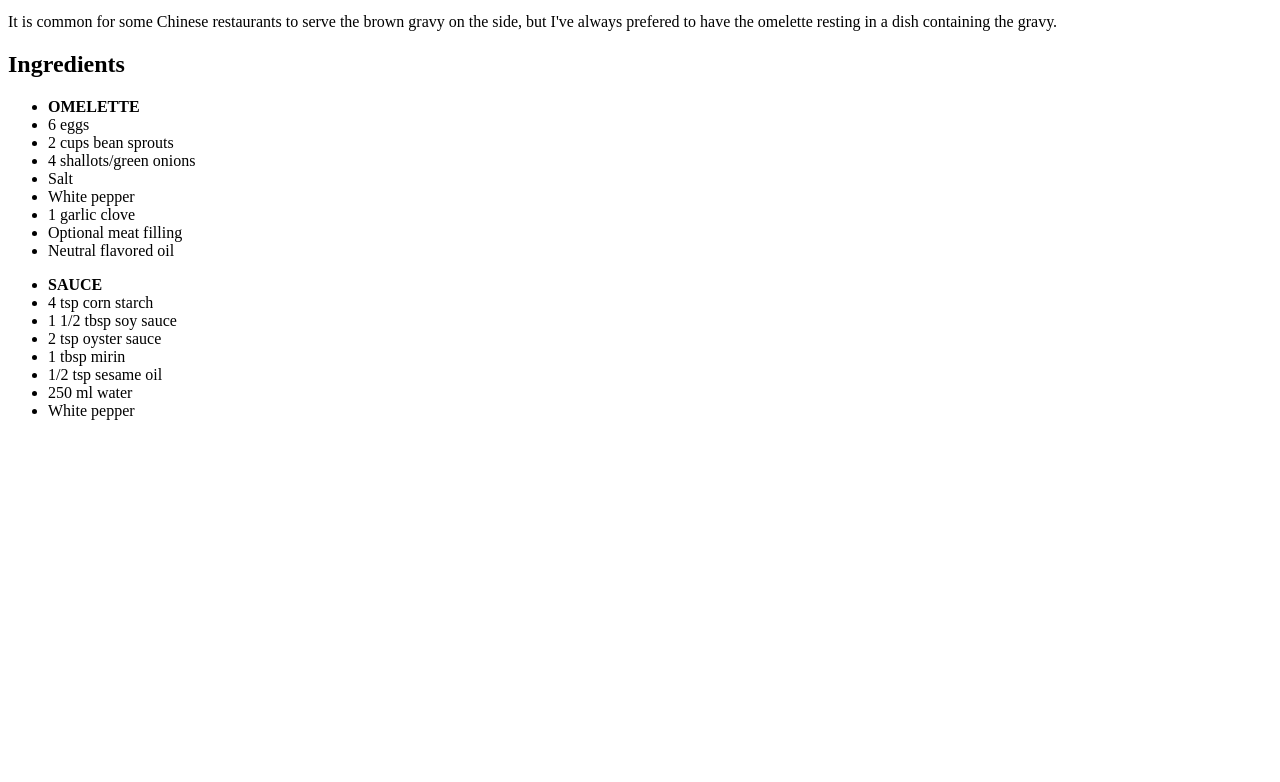
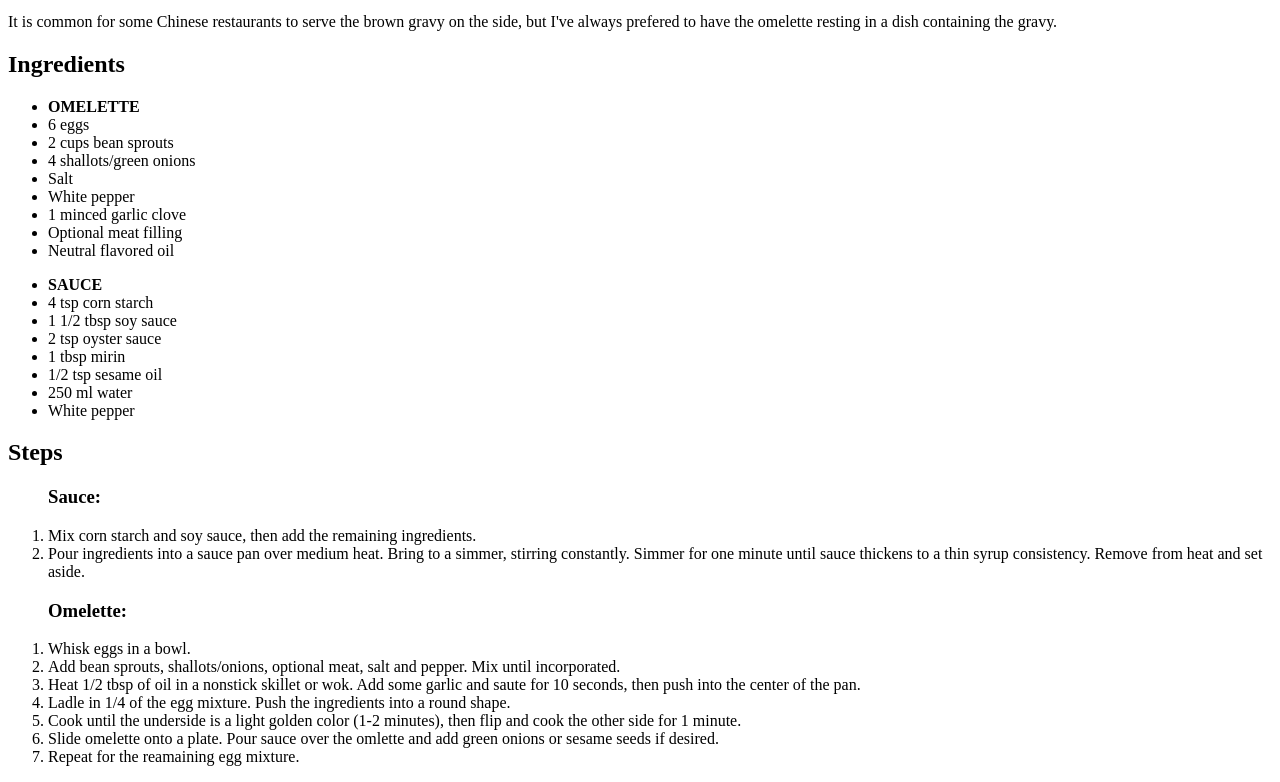
Before and after one commit to kiriks12098/odin-recipes, a plain HTML site: page recipes/eggfooyoung.html in a window 1280 px wide. Shown: the part 940-1722 px from the top of the page. Before the commit the page ends 1376 px from the top, so only its background shows below. Drawn offline with Linux system fonts and the light colour scheme.

Commit message:
Add cooking instructions for sauce and omelette

```diff
--- a/recipes/eggfooyoung.html
+++ b/recipes/eggfooyoung.html
@@ -23,7 +23,7 @@
             <li>4 shallots/green onions</li>
             <li>Salt</li>
             <li>White pepper</li>
-            <li>1 garlic clove</li>
+            <li>1 minced garlic clove</li>
             <li>Optional meat filling</li>
             <li>Neutral flavored oil</li>
             <p></p>
@@ -36,5 +36,23 @@
             <li>250 ml water</li>
             <li>White pepper</li>
         </ul>
+        <h2>Steps</h2>
+        <ol>
+            <h3>Sauce:</h3>
+            <li>Mix corn starch and soy sauce, then add the remaining ingredients.</li>
+            <li>Pour ingredients into a sauce pan over medium heat. Bring to a simmer, stirring constantly.
+                Simmer for one minute until sauce thickens to a thin syrup consistency. Remove from heat and set aside.</li>
+        </ol>
+        <ol>
+            <h3>Omelette:</h3>
+            <li>Whisk eggs in a bowl.</li>
+            <li>Add bean sprouts, shallots/onions, optional meat, salt and pepper. Mix until incorporated.</li>
+            <li>Heat 1/2 tbsp of oil in a nonstick skillet or wok. Add some garlic and saute for 10 seconds,
+                then push into the center of the pan.</li>
+            <li>Ladle in 1/4 of the egg mixture. Push the ingredients into a round shape.</li>
+            <li>Cook until the underside is a light golden color (1-2 minutes), then flip and cook the other side for 1 minute.</li>
+            <li>Slide omelette onto a plate. Pour sauce over the omlette and add green onions or sesame seeds if desired.</li>
+            <li>Repeat for the reamaining egg mixture.</li>
+        </ol>
     </body>
 </html>
```
